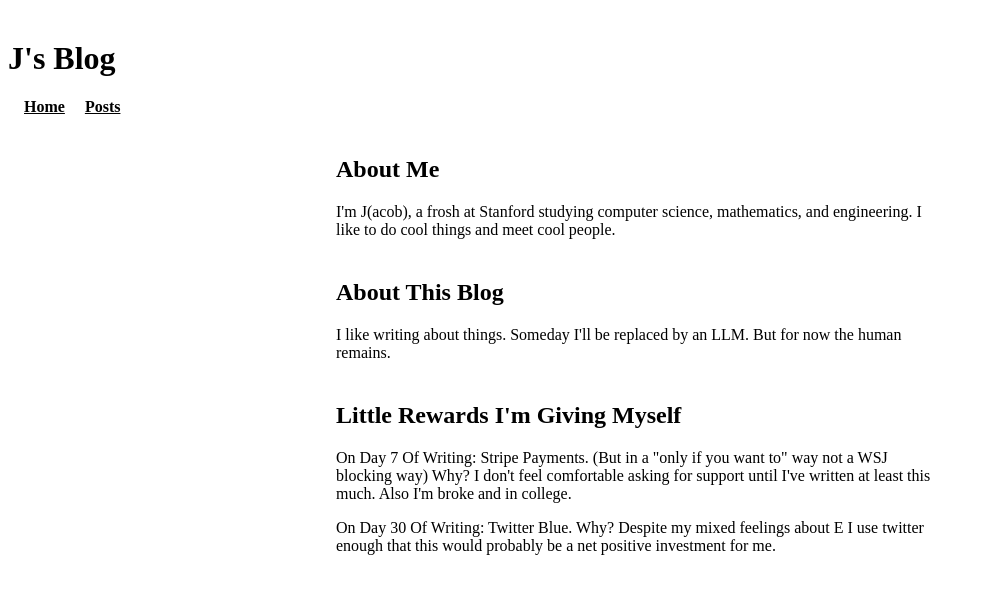
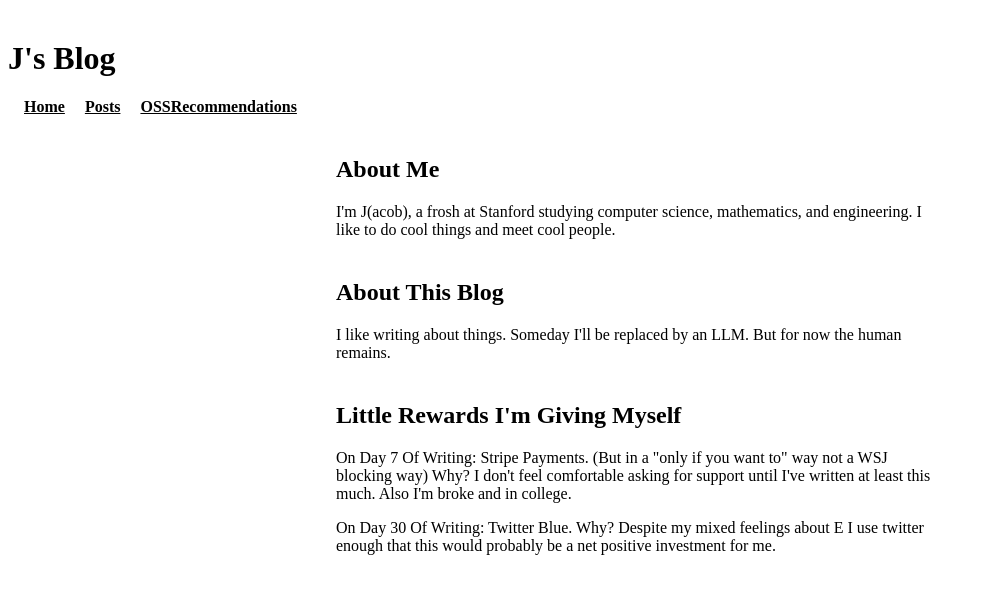
Before and after one commit to jrin771/jrin771.github.io, a plain HTML site: page index.html in a window 1280 px wide. Shown: the whole page, without its empty margins (0-984 px from the left). Drawn offline with Linux system fonts and the light colour scheme.

Commit message:
Update index.html

```diff
--- a/index.html
+++ b/index.html
@@ -35,6 +35,7 @@ gtag('config', 'G-X3HG4WG8DR');
   <nav>
     <a href="index.html">Home</a>
     <a href="blog.html">Posts</a>
+    <a href="OSSrecommendations.html">OSSRecommendations</a>
   </nav>
   <main>
     <h2>About Me</h2>
```
